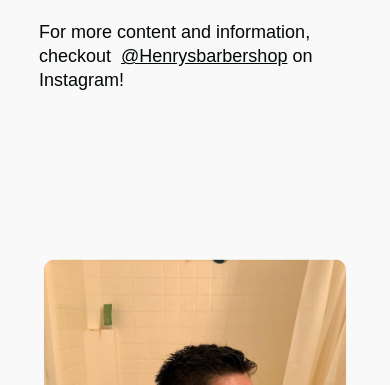
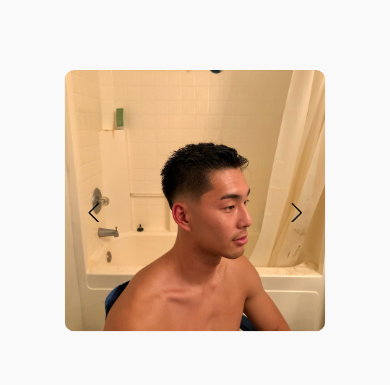
Before and after one commit to henrigy/Henry-s-Barbershop, a React (Create React App) app in the folder front-end/: page / in a window 390 px wide. Shown: the part 2241-2626 px from the top of the page. Built offline with nearby package versions, Linux system fonts and the light colour scheme; a web font is replaced by a local one.

Commit message:
fixed mobile display

```diff
--- a/front-end/src/components/ButtonElement.jsx
+++ b/front-end/src/components/ButtonElement.jsx
@@ -20,3 +20,23 @@ export const Button = styled(Link)`
     background: ${({ primary }) => (primary ? "#fff" : "#ff5f1f")};
   }
 `;
+
+export const Button2 = styled.div`
+  border-radius: 50px;
+  background: ${({ primary }) => (primary ? "#ff5f1f" : "#010606")};
+  white-space: nowrap;
+  padding: ${({ big }) => (big ? "14px  48px" : "12px 30px")};
+  color: ${({ dark }) => (dark ? "#010606" : "#fff")};
+  font-size: ${({ fontBig }) => (fontBig ? "20px" : "16px")};
+  outline: none;
+  border: none;
+  cursor: pointer;
+  display: flex;
+  justify-content: center;
+  align-items: center;
+  transition: all 0.2s ease-in-out;
+  &:hover {
+    transition: all 0.2s ease-in-out;
+    background: ${({ primary }) => (primary ? "#fff" : "#ff5f1f")};
+  }
+`;
--- a/front-end/src/components/Calendly/CalendlyElements.jsx
+++ b/front-end/src/components/Calendly/CalendlyElements.jsx
@@ -1,5 +1,5 @@
 import styled from "styled-components";
 
 export const CalendlyContainer = styled.div`
-  height: 75vh;
+  height: 100%;
 `;
--- a/front-end/src/components/Calendly/index.jsx
+++ b/front-end/src/components/Calendly/index.jsx
@@ -9,7 +9,7 @@ const Calendly = () => {
         src="https://calendly.com/henrysbarbershop/haircut"
         width="100%"
         height="100%"
-        frameborder="0"
+        frameBorder="0"
       ></iframe>
     </CalendlyContainer>
   );
--- a/front-end/src/components/Carousel/Carousel.css
+++ b/front-end/src/components/Carousel/Carousel.css
@@ -4,8 +4,6 @@
     display: flex;
     justify-content: center;
     align-items: center;
-    margin-top: -5%;
-
   }
 
   .image {
@@ -19,7 +17,7 @@
   .right-arrow {
     position: absolute;
     top: 50%;
-    right: 10px;
+    right: 25px;
     font-size: 3vw;
     color: #000;
     z-index: 10;
@@ -27,15 +25,30 @@
     user-select: none;
   }
 
+  @media screen and (max-width: 768px) {
+    .right-arrow {
+      right: 45px;
+      font-size: 5vw;
+
+    }
+}
+
   .left-arrow {
     position: absolute;
     top: 50%;
-    left: 10px;
+    left: 25px;
     font-size: 3vw;
     color: #010606;
     z-index: 10;
     cursor: pointer;
     user-select: none;
+  }
+
+  @media screen and (max-width: 768px) {
+      .left-arrow {
+        left: 45px;
+        font-size: 5vw;
+      }
   }
 
   .slide {
@@ -46,5 +59,11 @@
   .slide.active {
     opacity: 1;
     transition-duration: 1s;
-    transform: scale(1.08);
+    transform: scale(1);
   }
+
+  @media screen and (max-width: 768px) {
+    .slide.active {
+      transform: scale(.93);
+    }
+  }
--- a/front-end/src/components/Gallery/GalleryElements.jsx
+++ b/front-end/src/components/Gallery/GalleryElements.jsx
@@ -33,12 +33,17 @@ export const Column1 = styled.div`
 
   @media screen and (max-width: 768px) {
     margin-bottom: 0px;
+    height: 32vh;
   }
 `;
 export const Column2 = styled.div`
   margin-bottom: 15px;
   padding: 0 15px;
   grid-area: col2;
+  @media screen and (max-width: 768px) {
+    margin-bottom: 0px;
+    height: 60vh;
+  }
 `;
 export const TextWrapper = styled.div`
   max-width: 540px;
--- a/front-end/src/components/PostModal/index.jsx
+++ b/front-end/src/components/PostModal/index.jsx
@@ -29,7 +29,6 @@ const PostModal = ({ showModal, setShowModal }) => {
     (e) => {
       if (e.key === "Escape" && showModal) {
         setShowModal(false);
-        console.log("I pressed");
       }
     },
     [setShowModal, showModal]
--- a/front-end/src/components/Reviews/ReviewsElements.jsx
+++ b/front-end/src/components/Reviews/ReviewsElements.jsx
@@ -31,11 +31,21 @@ export const Column1 = styled.div`
   margin-bottom: 15px;
   padding: 0 15px;
   grid-area: col1;
+
+  @media screen and (max-width: 768px) {
+    margin-bottom: 0px;
+    height: 38vh;
+  }
 `;
 export const Column2 = styled.div`
   margin-bottom: 15px;
   padding: 0 15px;
   grid-area: col2;
+
+  @media screen and (max-width: 768px) {
+    margin-bottom: 0px;
+    height: 54vh;
+  }
 `;
 export const TextWrapper = styled.div`
   max-width: 540px;
--- a/front-end/src/components/Reviews/index.jsx
+++ b/front-end/src/components/Reviews/index.jsx
@@ -1,5 +1,5 @@
 import React, { useState } from "react";
-import { Button } from "../ButtonElement";
+import { Button2 } from "../ButtonElement";
 import PostModal from "../PostModal";
 
 import {
@@ -44,7 +44,7 @@ const Reviews = () => {
                   leave us your thoughts!
                 </Subtitle>
                 <ReviewsBtnWrapper>
-                  <Button
+                  <Button2
                     onMouseEnter={onHover}
                     onMouseLeave={onHover}
                     primary="true"
@@ -56,7 +56,7 @@ const Reviews = () => {
                     // exact="true"
                   >
                     POST A REVIEW {hover ? <ArrowForward /> : <ArrowRight />}
-                  </Button>{" "}
+                  </Button2>
                 </ReviewsBtnWrapper>
               </TextWrapper>
               <PostModal showModal={showModal} setShowModal={setShowModal} />
--- a/front-end/src/components/Schedule/ScheduleElements.jsx
+++ b/front-end/src/components/Schedule/ScheduleElements.jsx
@@ -32,12 +32,18 @@ export const Column1 = styled.div`
   grid-area: col1;
   @media screen and (max-width: 768px) {
     margin-bottom: 0px;
+    height: 32vh;
   }
 `;
 export const Column2 = styled.div`
   margin-bottom: 15px;
   padding: 0 15px;
   grid-area: col2;
+  height: 75vh;
+  @media screen and (max-width: 768px) {
+    margin-bottom: 0px;
+    height: 60vh;
+  }
 `;
 export const TextWrapper = styled.div`
   max-width: 540px;
```
Also changed, not shown: front-end/package.json (line endings or trailing spaces), 2 other files (tests, documents, lock files or other folders).
